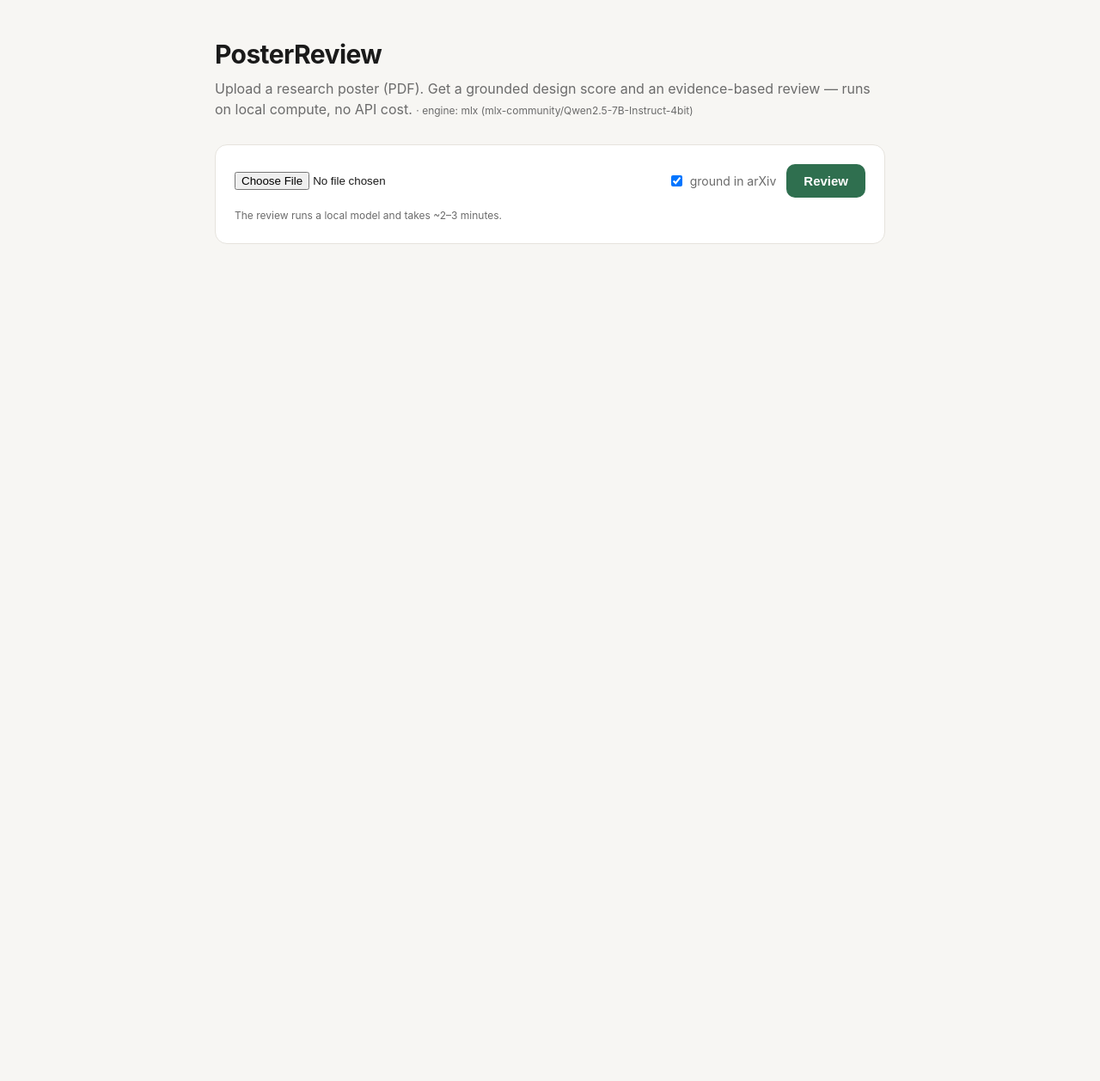
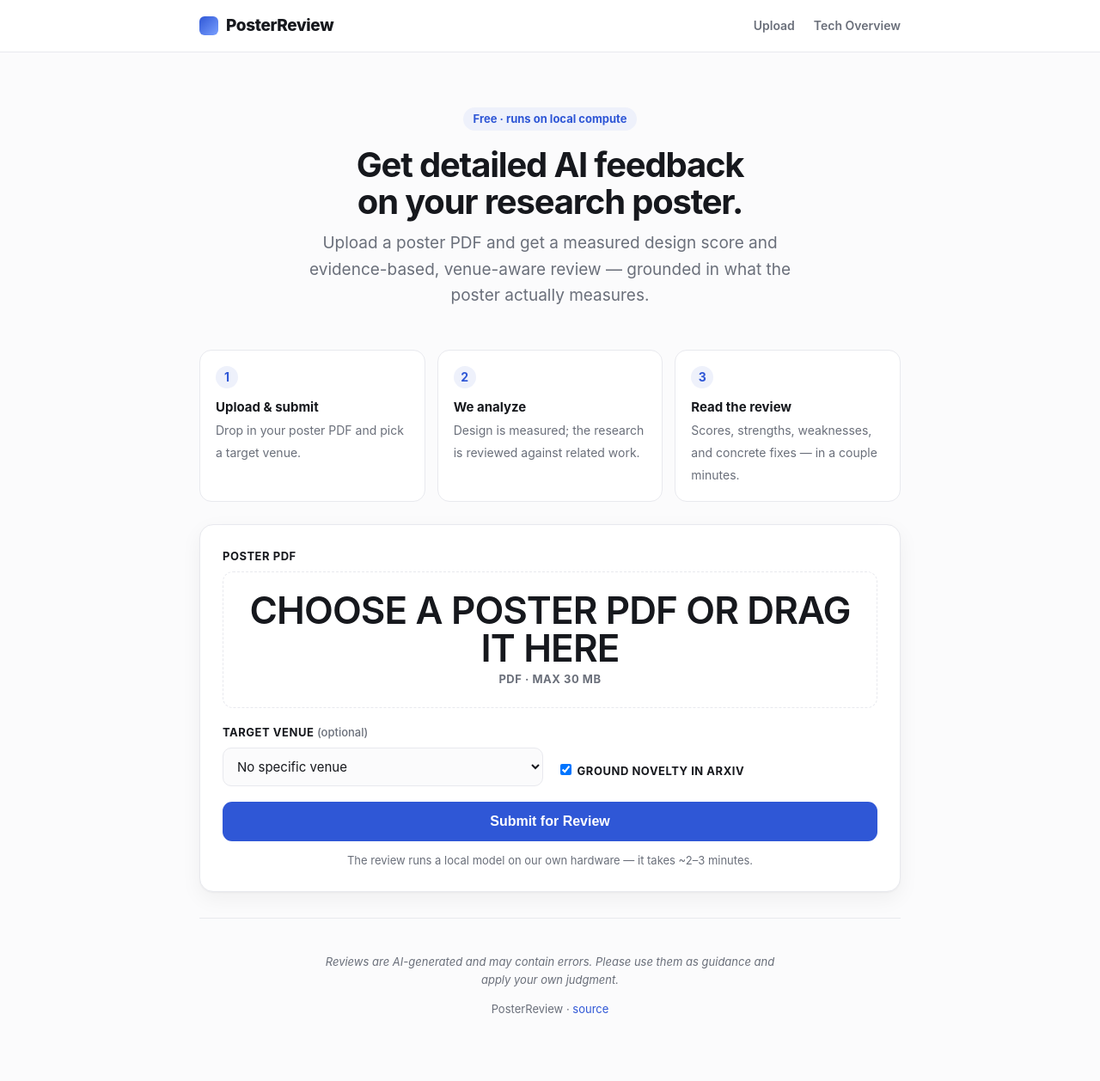
Before and after one commit to Vairaaj-Bindal/posterreview, a Flask app: page / in a window 1280 px wide. Shown: the whole page at 86% size. Before the commit the page ends 284 px from the top, so only its background shows below. Run offline with Flask 3, Linux system fonts and the light colour scheme; data that the repository does not hold is empty.

Commit message:
Venue-aware reviews + paperreview.ai-style UI
- Venue context: pick a target venue (ICLR/NeurIPS/ICML/CVPR/AAAI/IJCAI/ACL/
  EMNLP/OSDI/SOSP/VLDB/SIGMOD/Other); the review judges importance/contribution/
  contextualization against that community's bar (threaded app->worker->build_review
  ->prompt). CLI --venue too.
- UI overhaul to mirror paperreview.ai: hero + tagline, 3-step flow, drag-drop
  upload card, venue dropdown (Other->custom), clean academic styling, results
  render refined. Tech Overview links to the Pages site.

```diff
--- a/app/app.py
+++ b/app/app.py
@@ -70,12 +70,12 @@
         return True
 
 
-def _run(job_id, pdf_path, use_arxiv):
+def _run(job_id, pdf_path, use_arxiv, venue):
     global _active
     proc = None
     try:
         proc = subprocess.Popen(
-            [sys.executable, WORKER, str(pdf_path), "1" if use_arxiv else "0"],
+            [sys.executable, WORKER, str(pdf_path), "1" if use_arxiv else "0", venue or ""],
             stdout=subprocess.PIPE, stderr=subprocess.PIPE,
             start_new_session=True,  # own process group, so we can kill children too
         )
@@ -142,10 +142,14 @@
         _active += 1
     job_id = uuid.uuid4().hex
     pdf_path = UPLOADS / f"{job_id}.pdf"
+    # venue is free text ("Other") or one of the known list; passed as argv (no shell),
+    # but cap length and strip control chars defensively.
+    venue = "".join(c for c in (request.form.get("venue", "") or "") if c.isprintable())[:60].strip()
     try:
         f.save(pdf_path)
         JOBS[job_id] = {"status": "running"}
-        threading.Thread(target=_run, args=(job_id, pdf_path, request.form.get("arxiv", "on") == "on"),
+        threading.Thread(target=_run,
+                         args=(job_id, pdf_path, request.form.get("arxiv", "on") == "on", venue),
                          daemon=True).start()
     except Exception:  # never leak the concurrency slot if setup fails before the thread runs
         with _lock:
--- a/app/review_worker.py
+++ b/app/review_worker.py
@@ -35,12 +35,14 @@
 
 def main():
     pdf_path, use_arxiv = sys.argv[1], sys.argv[2] == "1"
+    venue = sys.argv[3] if len(sys.argv) > 3 and sys.argv[3] else None
     import review as review_mod
-    out = review_mod.build_review(pdf_path, backend="local", use_arxiv=use_arxiv)
+    out = review_mod.build_review(pdf_path, backend="local", use_arxiv=use_arxiv, venue=venue)
     # strip anything not needed by the UI (keeps payload small, avoids leaking internals)
     slim = {
         "design_score": out.get("design_score"),
         "provisional_score": out.get("provisional_score"),
+        "venue": out.get("venue", ""),
         "review": out.get("review"),
         "related_work": [
             {"title": p.get("title", ""), "url": p.get("url", ""), "year": p.get("year", "")}
--- a/app/templates/index.html
+++ b/app/templates/index.html
@@ -3,176 +3,251 @@
 <head>
 <meta charset="utf-8">
 <meta name="viewport" content="width=device-width, initial-scale=1">
-<title>PosterReview</title>
+<title>PosterReview — AI feedback on your research poster</title>
 <style>
-  :root { --bg:#f7f6f3; --card:#fff; --ink:#1a1a1a; --muted:#6b6b6b; --line:#e6e3dd;
-          --accent:#2f6f4f; --bad:#c0392b; --mid:#c9902a; --good:#2f8f5b; }
-  @media (prefers-color-scheme: dark) {
-    :root { --bg:#16171a; --card:#1f2125; --ink:#ececec; --muted:#9aa0a6; --line:#2c2f34; }
+  :root{
+    --bg:#fbfbfc; --panel:#ffffff; --ink:#16181d; --mut:#6a6f7a; --line:#e8e9ee;
+    --accent:#2f57d6; --accent-ink:#fff; --soft:#eef1fb;
+    --bad:#c0392b; --mid:#c9902a; --good:#2f8f5b; --shadow:0 1px 2px rgba(16,18,29,.04),0 8px 24px rgba(16,18,29,.05);
   }
-  * { box-sizing: border-box; }
-  body { margin:0; background:var(--bg); color:var(--ink);
-         font:16px/1.55 -apple-system,BlinkMacSystemFont,"Segoe UI",Roboto,sans-serif; }
-  .wrap { max-width: 820px; margin: 0 auto; padding: 40px 20px 80px; }
-  h1 { font-size: 30px; margin: 0 0 4px; letter-spacing:-.02em; }
-  .sub { color: var(--muted); margin: 0 0 28px; }
-  .card { background:var(--card); border:1px solid var(--line); border-radius:14px;
-          padding:22px; margin:16px 0; }
-  form.upload { display:flex; flex-wrap:wrap; gap:12px; align-items:center; }
-  input[type=file] { flex:1; min-width:220px; }
-  label.chk { color:var(--muted); font-size:14px; display:flex; gap:6px; align-items:center; }
-  button { background:var(--accent); color:#fff; border:0; border-radius:10px;
-           padding:11px 20px; font-size:15px; font-weight:600; cursor:pointer; }
-  button:disabled { opacity:.5; cursor:default; }
-  .hidden { display:none; }
-  .spin { width:18px;height:18px;border:3px solid var(--line);border-top-color:var(--accent);
-          border-radius:50%;display:inline-block;animation:s 1s linear infinite;vertical-align:-4px;}
-  @keyframes s { to { transform:rotate(360deg);} }
-  .scorehead { display:flex; gap:26px; flex-wrap:wrap; align-items:center; }
-  .big { font-size:46px; font-weight:700; letter-spacing:-.02em; line-height:1; }
-  .big small { font-size:18px; color:var(--muted); font-weight:500; }
-  .bars { flex:1; min-width:260px; }
-  .bar { display:flex; align-items:center; gap:10px; margin:5px 0; font-size:13px; }
-  .bar .name { width:120px; color:var(--muted); text-transform:capitalize; }
-  .track { flex:1; height:8px; background:var(--line); border-radius:5px; overflow:hidden; }
-  .fill { height:100%; border-radius:5px; }
-  .note { color:var(--muted); font-size:12px; }
-  h2 { font-size:15px; text-transform:uppercase; letter-spacing:.06em; color:var(--muted);
-       margin: 26px 0 8px; }
-  .dim { border-top:1px solid var(--line); padding:14px 0; }
-  .dim:first-child { border-top:0; }
-  .dimhead { display:flex; align-items:baseline; gap:10px; }
-  .pill { font-weight:700; font-size:13px; padding:2px 9px; border-radius:20px; color:#fff; }
-  .dimname { font-weight:600; text-transform:capitalize; }
-  .cat { color:var(--muted); font-size:12px; }
-  .rat { margin:6px 0 4px; }
-  .sug { color:var(--muted); font-size:14px; margin:2px 0 0 16px; }
-  ul.plain { margin:6px 0; padding-left:20px; }
-  ul.plain li { margin:3px 0; }
-  a { color:var(--accent); }
-  .err { color:var(--bad); }
+  @media (prefers-color-scheme:dark){
+    :root{--bg:#0f1013;--panel:#191b20;--ink:#eceef2;--mut:#9aa0ad;--line:#282b32;
+          --accent:#6b8afd;--accent-ink:#0f1013;--soft:#1b2030;--shadow:0 1px 2px rgba(0,0,0,.3),0 8px 24px rgba(0,0,0,.35);}
+  }
+  *{box-sizing:border-box}
+  html{scroll-behavior:smooth}
+  body{margin:0;background:var(--bg);color:var(--ink);
+       font:16px/1.6 -apple-system,BlinkMacSystemFont,"Segoe UI",Roboto,Helvetica,sans-serif;}
+  a{color:var(--accent);text-decoration:none}
+  a:hover{text-decoration:underline}
+  .wrap{max-width:860px;margin:0 auto;padding:0 22px}
+  /* header */
+  header.nav{border-bottom:1px solid var(--line);background:var(--panel)}
+  .nav .wrap{display:flex;align-items:center;justify-content:space-between;height:60px}
+  .brand{font-weight:800;letter-spacing:-.02em;font-size:19px;display:flex;align-items:center;gap:9px}
+  .brand .dot{width:22px;height:22px;border-radius:6px;background:var(--accent);display:inline-block;
+     background-image:linear-gradient(135deg,var(--accent),#7aa0ff)}
+  .nav a{color:var(--mut);font-size:14px;font-weight:600;margin-left:22px}
+  .nav a:hover{color:var(--ink);text-decoration:none}
+  /* hero */
+  .hero{text-align:center;padding:64px 0 8px}
+  .hero h1{font-size:40px;line-height:1.08;letter-spacing:-.03em;margin:0 0 12px}
+  .hero p{font-size:19px;color:var(--mut);margin:0 auto;max-width:560px}
+  .free{display:inline-block;background:var(--soft);color:var(--accent);font-weight:700;font-size:13px;
+     border-radius:20px;padding:3px 12px;margin-bottom:18px}
+  /* steps */
+  .steps{display:flex;gap:14px;margin:40px 0 26px;flex-wrap:wrap;justify-content:center}
+  .step{flex:1;min-width:200px;background:var(--panel);border:1px solid var(--line);border-radius:14px;padding:18px}
+  .step .n{width:26px;height:26px;border-radius:50%;background:var(--soft);color:var(--accent);
+     font-weight:700;font-size:14px;display:grid;place-items:center;margin-bottom:10px}
+  .step b{display:block;font-size:15px;margin-bottom:2px}
+  .step span{color:var(--mut);font-size:14px}
+  /* upload card */
+  .card{background:var(--panel);border:1px solid var(--line);border-radius:16px;box-shadow:var(--shadow)}
+  .upload{padding:26px}
+  .field{margin:0 0 18px}
+  .field label{display:block;font-size:13px;font-weight:700;color:var(--ink);margin-bottom:7px;
+     text-transform:uppercase;letter-spacing:.04em}
+  .drop{border:1.5px dashed var(--line);border-radius:12px;padding:22px;text-align:center;cursor:pointer;
+     transition:border-color .15s,background .15s}
+  .drop:hover,.drop.hot{border-color:var(--accent);background:var(--soft)}
+  .drop input{display:none}
+  .drop .big{font-weight:600}
+  .drop .sub{color:var(--mut);font-size:13px;margin-top:4px}
+  .drop.filed{border-style:solid;border-color:var(--accent)}
+  select,input[type=text]{width:100%;padding:11px 12px;border:1px solid var(--line);border-radius:10px;
+     background:var(--bg);color:var(--ink);font-size:15px;font-family:inherit}
+  .row{display:flex;gap:16px;flex-wrap:wrap}
+  .row .field{flex:1;min-width:200px}
+  .chk{display:flex;align-items:center;gap:8px;color:var(--mut);font-size:14px;text-transform:none;letter-spacing:0;font-weight:500}
+  .go{width:100%;background:var(--accent);color:var(--accent-ink);border:0;border-radius:11px;
+     padding:14px;font-size:16px;font-weight:700;cursor:pointer}
+  .go:disabled{opacity:.55;cursor:default}
+  .hint{color:var(--mut);font-size:13px;text-align:center;margin:12px 0 0}
+  .hidden{display:none}
+  /* working / results */
+  .work{padding:22px;text-align:center;margin-top:18px}
+  .spin{width:20px;height:20px;border:3px solid var(--line);border-top-color:var(--accent);border-radius:50%;
+     display:inline-block;animation:s 1s linear infinite;vertical-align:-5px;margin-right:8px}
+  @keyframes s{to{transform:rotate(360deg)}}
+  #out{margin-top:18px}
+  .sec{padding:22px;margin-top:16px}
+  h2{font-size:13px;text-transform:uppercase;letter-spacing:.06em;color:var(--mut);margin:0 0 12px}
+  .scorehead{display:flex;gap:28px;flex-wrap:wrap;align-items:center}
+  .big{font-size:44px;font-weight:800;letter-spacing:-.02em;line-height:1}
+  .big small{font-size:17px;color:var(--mut);font-weight:600}
+  .bars{flex:1;min-width:260px}
+  .bar{display:flex;align-items:center;gap:10px;margin:5px 0;font-size:13px}
+  .bar .name{width:120px;color:var(--mut);text-transform:capitalize}
+  .track{flex:1;height:8px;background:var(--line);border-radius:5px;overflow:hidden}
+  .fill{height:100%;border-radius:5px}
+  .dim{border-top:1px solid var(--line);padding:14px 0}
+  .dim:first-of-type{border-top:0}
+  .dimhead{display:flex;align-items:baseline;gap:10px}
+  .pill{font-weight:800;font-size:12px;padding:2px 9px;border-radius:20px;color:#fff}
+  .dimname{font-weight:700;text-transform:capitalize}
+  .cat{color:var(--mut);font-size:12px}
+  .rat{margin:6px 0 4px}
+  .sug{color:var(--mut);font-size:14px;margin:2px 0 0 16px}
+  ul.plain{margin:6px 0;padding-left:20px}
+  ul.plain li{margin:3px 0}
+  .venuetag{display:inline-block;background:var(--soft);color:var(--accent);font-weight:700;font-size:12px;
+     border-radius:6px;padding:2px 8px;margin-left:8px}
+  .err{color:var(--bad)}
+  footer{color:var(--mut);font-size:13px;text-align:center;padding:40px 0 60px;margin-top:30px;border-top:1px solid var(--line)}
+  footer .disc{font-style:italic;max-width:560px;margin:0 auto 8px}
 </style>
 </head>
 <body>
+<header class="nav"><div class="wrap">
+  <div class="brand"><span class="dot"></span> PosterReview</div>
+  <nav><a href="#upload">Upload</a><a href="https://vairaaj-bindal.github.io/posterreview/" target="_blank">Tech Overview</a></nav>
+</div></header>
+
 <div class="wrap">
-  <h1>PosterReview</h1>
-  <p class="sub">Upload a research poster (PDF). Get a grounded design score and an
-     evidence-based review — runs on local compute, no API cost.
-     <span class="note">· engine: {{ engine }}</span></p>
+  <section class="hero">
+    <div class="free">Free · runs on local compute</div>
+    <h1>Get detailed AI feedback<br>on your research poster.</h1>
+    <p>Upload a poster PDF and get a measured design score and evidence-based,
+       venue-aware review — grounded in what the poster actually measures.</p>
+  </section>
 
-  <div class="card">
-    <form class="upload" id="form">
-      <input type="file" name="poster" accept="application/pdf" required>
-      <label class="chk"><input type="checkbox" name="arxiv" checked> ground in arXiv</label>
-      <button type="submit" id="go">Review</button>
-    </form>
-    <p class="note" id="hint" style="margin:12px 0 0">
-      The review runs a local model and takes ~2–3 minutes.</p>
+  <div class="steps">
+    <div class="step"><div class="n">1</div><b>Upload &amp; submit</b><span>Drop in your poster PDF and pick a target venue.</span></div>
+    <div class="step"><div class="n">2</div><b>We analyze</b><span>Design is measured; the research is reviewed against related work.</span></div>
+    <div class="step"><div class="n">3</div><b>Read the review</b><span>Scores, strengths, weaknesses, and concrete fixes — in a couple minutes.</span></div>
   </div>
 
-  <div class="card hidden" id="working">
-    <span class="spin"></span> <span id="stage">Analyzing poster…</span>
-    <div class="note" id="elapsed" style="margin-top:6px"></div>
+  <div class="card upload" id="upload">
+    <form id="form">
+      <div class="field">
+        <label>Poster PDF</label>
+        <label class="drop" id="drop">
+          <input type="file" id="file" name="poster" accept="application/pdf" required>
+          <div class="big" id="dropbig">Choose a poster PDF or drag it here</div>
+          <div class="sub">PDF · max 30 MB</div>
+        </label>
+      </div>
+      <div class="row">
+        <div class="field">
+          <label>Target venue <span style="color:var(--mut);font-weight:500;text-transform:none;letter-spacing:0">(optional)</span></label>
+          <select id="venue" name="venue">
+            <option value="">No specific venue</option>
+            <option>ICLR</option><option>NeurIPS</option><option>ICML</option><option>CVPR</option>
+            <option>AAAI</option><option>IJCAI</option><option>ACL</option><option>EMNLP</option>
+            <option>OSDI</option><option>SOSP</option><option>VLDB</option><option>SIGMOD</option>
+            <option value="__other">Other…</option>
+          </select>
+          <input type="text" id="venueother" class="hidden" placeholder="Enter venue name" style="margin-top:8px" maxlength="60">
+        </div>
+        <div class="field" style="display:flex;align-items:flex-end">
+          <label class="chk"><input type="checkbox" id="arxiv" name="arxiv" checked> Ground novelty in arXiv</label>
+        </div>
+      </div>
+      <button type="submit" class="go" id="go">Submit for Review</button>
+      <p class="hint">The review runs a local model on our own hardware — it takes ~2–3 minutes.</p>
+    </form>
+  </div>
+
+  <div class="card work hidden" id="working">
+    <span class="spin"></span><span id="stage">Analyzing poster…</span>
+    <div class="hint" id="elapsed" style="margin-top:8px"></div>
   </div>
 
   <div id="out"></div>
+
+  <footer>
+    <p class="disc">Reviews are AI-generated and may contain errors. Please use them as guidance and apply your own judgment.</p>
+    <p>PosterReview · <a href="https://github.com/Vairaaj-Bindal/posterreview" target="_blank">source</a></p>
+  </footer>
 </div>
 
 <script>
-const form = document.getElementById('form');
-const go = document.getElementById('go');
-const working = document.getElementById('working');
-const stageEl = document.getElementById('stage');
-const elapsedEl = document.getElementById('elapsed');
-const out = document.getElementById('out');
-let t0, timer;
+const $=s=>document.querySelector(s);
+const form=$('#form'),go=$('#go'),file=$('#file'),drop=$('#drop'),working=$('#working'),
+      stageEl=$('#stage'),elapsedEl=$('#elapsed'),out=$('#out'),
+      venueSel=$('#venue'),venueOther=$('#venueother');
+let t0,timer;
+const sc=(v,max)=>{const p=v/max;return p<.5?'var(--bad)':p<.75?'var(--mid)':'var(--good)';};
 
-const scoreColor = (v, max) => { const p=v/max; return p<.5?'var(--bad)':p<.75?'var(--mid)':'var(--good)'; };
+// file picker UX
+file.addEventListener('change',()=>{ if(file.files[0]){ drop.classList.add('filed');
+  $('#dropbig').textContent=file.files[0].name; }});
+['dragover','dragenter'].forEach(e=>drop.addEventListener(e,ev=>{ev.preventDefault();drop.classList.add('hot');}));
+['dragleave','drop'].forEach(e=>drop.addEventListener(e,ev=>{ev.preventDefault();drop.classList.remove('hot');}));
+drop.addEventListener('drop',ev=>{ if(ev.dataTransfer.files[0]){ file.files=ev.dataTransfer.files;
+  file.dispatchEvent(new Event('change')); }});
+// venue "Other"
+venueSel.addEventListener('change',()=>{ const o=venueSel.value==='__other';
+  venueOther.classList.toggle('hidden',!o); if(o) venueOther.focus(); });
 
-form.addEventListener('submit', async (e) => {
+form.addEventListener('submit',async e=>{
   e.preventDefault();
-  out.innerHTML=''; go.disabled=true; working.classList.remove('hidden');
-  t0=Date.now(); tick();
-  timer=setInterval(tick, 1000);
-  const fd = new FormData(form);
-  let res;
-  try { res = await (await fetch('/review',{method:'POST',body:fd})).json(); }
-  catch { return fail('Upload failed.'); }
-  if (res.error) return fail(res.error);
+  if(!file.files[0]) return;
+  out.innerHTML='';go.disabled=true;working.classList.remove('hidden');
+  t0=Date.now();tick();timer=setInterval(tick,1000);
+  const fd=new FormData();
+  fd.append('poster',file.files[0]);
+  fd.append('arxiv',$('#arxiv').checked?'on':'off');
+  fd.append('venue', venueSel.value==='__other'?venueOther.value:venueSel.value);
+  let res; try{ res=await(await fetch('/review',{method:'POST',body:fd})).json(); }
+  catch{ return fail('Upload failed.'); }
+  if(res.error) return fail(res.error);
   poll(res.job_id);
 });
-
-function tick(){ elapsedEl.textContent = ((Date.now()-t0)/1000|0)+'s elapsed';
-  stageEl.textContent = (Date.now()-t0)<8000?'Analyzing poster & measuring design…'
-    : (Date.now()-t0)<20000?'Retrieving related work…':'Writing the review…'; }
-
-function fail(msg){ clearInterval(timer); working.classList.add('hidden'); go.disabled=false;
-  out.innerHTML='<div class="card err">'+msg+'</div>'; }
-
+function tick(){ const s=(Date.now()-t0)/1000|0; elapsedEl.textContent=s+'s elapsed';
+  stageEl.textContent = s<8?'Measuring the design…' : s<22?'Retrieving related work…':'Writing the review…'; }
+function fail(m){ clearInterval(timer);working.classList.add('hidden');go.disabled=false;
+  out.innerHTML='<div class="card sec err">'+esc(m)+'</div>'; }
 async function poll(id){
-  try {
-    const s = await (await fetch('/status/'+id)).json();
-    if (s.status==='running') return setTimeout(()=>poll(id), 3000);
-    clearInterval(timer); working.classList.add('hidden'); go.disabled=false;
-    if (s.status==='error') return fail('Review failed: '+(s.error||'unknown'));
+  try{ const s=await(await fetch('/status/'+id)).json();
+    if(s.status==='running') return setTimeout(()=>poll(id),3000);
+    clearInterval(timer);working.classList.add('hidden');go.disabled=false;
+    if(s.status==='error') return fail('The review failed to complete. Please try again.');
     render(s.result);
-  } catch { setTimeout(()=>poll(id), 3000); }
+  }catch{ setTimeout(()=>poll(id),3000); }
 }
-
 function render(d){
-  const ds=d.design_score, r=d.review;
-  let h='';
-  // design score
-  h+='<div class="card"><div class="scorehead">';
-  h+='<div><div class="big" style="color:'+scoreColor(ds.overall,100)+'">'+ds.overall+'<small>/100</small></div>'
-    +'<div class="note">design score</div></div>';
-  h+='<div class="bars">';
-  for(const k in ds.subscores){ const v=ds.subscores[k];
+  const ds=d.design_score,r=d.review; let h='';
+  h+='<div class="card sec"><div class="scorehead">'
+    +'<div><div class="big" style="color:'+sc(ds.overall,100)+'">'+ds.overall+'<small>/100</small></div>'
+    +'<div class="cat">design score</div></div><div class="bars">';
+  for(const k in ds.subscores){const v=ds.subscores[k];
     h+='<div class="bar"><span class="name">'+k.replace(/_/g,' ')+'</span>'
-      +'<span class="track"><span class="fill" style="width:'+v+'%;background:'+scoreColor(v,100)+'"></span></span>'
-      +'<span>'+v.toFixed(0)+'</span></div>'; }
-  h+='</div></div>';
-  h+='<p class="note" style="margin:12px 0 0">Design is measured deterministically from the '
-    +'poster (font sizes, contrast, layout) — not guessed.</p></div>';
-
+      +'<span class="track"><span class="fill" style="width:'+v+'%;background:'+sc(v,100)+'"></span></span>'
+      +'<span>'+v.toFixed(0)+'</span></div>';}
+  h+='</div></div><p class="cat" style="margin:12px 0 0">Design is measured deterministically from the poster '
+    +'(font sizes, contrast, layout) — not guessed.</p></div>';
   if(r){
-    if(r.one_line_summary) h+='<div class="card"><strong>'+esc(r.one_line_summary)+'</strong></div>';
-    // content dimensions
-    h+='<div class="card"><h2 style="margin-top:0">Content review · '
-      +'<span style="color:'+scoreColor(d.provisional_score,5)+'">'+d.provisional_score+'/5</span></h2>';
+    if(r.one_line_summary) h+='<div class="card sec"><strong>'+esc(r.one_line_summary)+'</strong></div>';
+    h+='<div class="card sec"><h2>Content review · <span style="color:'+sc(d.provisional_score,5)+'">'
+      +d.provisional_score+'/5</span>'+(d.venue?'<span class="venuetag">'+esc(d.venue)+'</span>':'')+'</h2>';
     for(const dim of r.dimensions){
-      h+='<div class="dim"><div class="dimhead">'
-        +'<span class="pill" style="background:'+scoreColor(dim.score,5)+'">'+dim.score+'/5</span>'
-        +'<span class="dimname">'+dim.name.replace(/_/g,' ')+'</span>'
+      h+='<div class="dim"><div class="dimhead"><span class="pill" style="background:'+sc(dim.score,5)+'">'
+        +dim.score+'/5</span><span class="dimname">'+dim.name.replace(/_/g,' ')+'</span>'
         +'<span class="cat">'+dim.category+'</span></div>';
       if(dim.rationale) h+='<div class="rat">'+esc(dim.rationale)+'</div>';
       for(const s of (dim.suggestions||[])) h+='<div class="sug">→ '+esc(s)+'</div>';
       h+='</div>';
     }
     h+='</div>';
-    // strengths / weaknesses / notes
-    h+=list('Strengths', r.top_strengths, '＋');
-    h+=list('Weaknesses', r.top_weaknesses, '－');
-    h+=list('Grounded design notes', r.grounded_design_notes, '·');
+    h+=list('Strengths',r.top_strengths,'＋');
+    h+=list('Weaknesses',r.top_weaknesses,'－');
+    h+=list('Grounded design notes',r.grounded_design_notes,'·');
   }
-  // related work
-  if(d.related_work && d.related_work.length){
-    h+='<div class="card"><h2 style="margin-top:0">Related work ('+d.related_work.length+')</h2><ul class="plain">';
-    for(const p of d.related_work) h+='<li><a href="'+safeUrl(p.url)+'" target="_blank" rel="noopener noreferrer">'+esc(p.title)+'</a> '
-      +'<span class="note">'+esc(String(p.year||''))+'</span></li>';
+  if(d.related_work&&d.related_work.length){
+    h+='<div class="card sec"><h2>Related work ('+d.related_work.length+')</h2><ul class="plain">';
+    for(const p of d.related_work) h+='<li><a href="'+safeUrl(p.url)+'" target="_blank" rel="noopener noreferrer">'
+      +esc(p.title)+'</a> <span class="cat">'+esc(String(p.year||''))+'</span></li>';
     h+='</ul></div>';
   }
-  out.innerHTML=h;
+  out.innerHTML=h; out.scrollIntoView({behavior:'smooth',block:'start'});
 }
-
-function list(title, items, mark){
-  if(!items || !items.length) return '';
-  let h='<div class="card"><h2 style="margin-top:0">'+title+'</h2><ul class="plain">';
-  for(const i of items) h+='<li>'+mark+' '+esc(i)+'</li>';
-  return h+'</ul></div>';
-}
-function esc(s){ return (s||'').replace(/[&<>"']/g, c=>({'&':'&amp;','<':'&lt;','>':'&gt;','"':'&quot;',"'":'&#39;'}[c])); }
-function safeUrl(u){ try{ const p=new URL(u); return (p.protocol==='http:'||p.protocol==='https:')?u:'#'; }catch{ return '#'; } }
+function list(t,items,mark){ if(!items||!items.length) return '';
+  let h='<div class="card sec"><h2>'+t+'</h2><ul class="plain">';
+  for(const i of items) h+='<li>'+mark+' '+esc(i)+'</li>'; return h+'</ul></div>'; }
+function esc(s){ return (s||'').replace(/[&<>"']/g,c=>({'&':'&amp;','<':'&lt;','>':'&gt;','"':'&quot;',"'":'&#39;'}[c])); }
+function safeUrl(u){ try{const p=new URL(u);return(p.protocol==='http:'||p.protocol==='https:')?u:'#';}catch{return '#';} }
 </script>
 </body>
 </html>
```
Also changed, not shown: research/scripts/review.py (+36 -4 lines).
